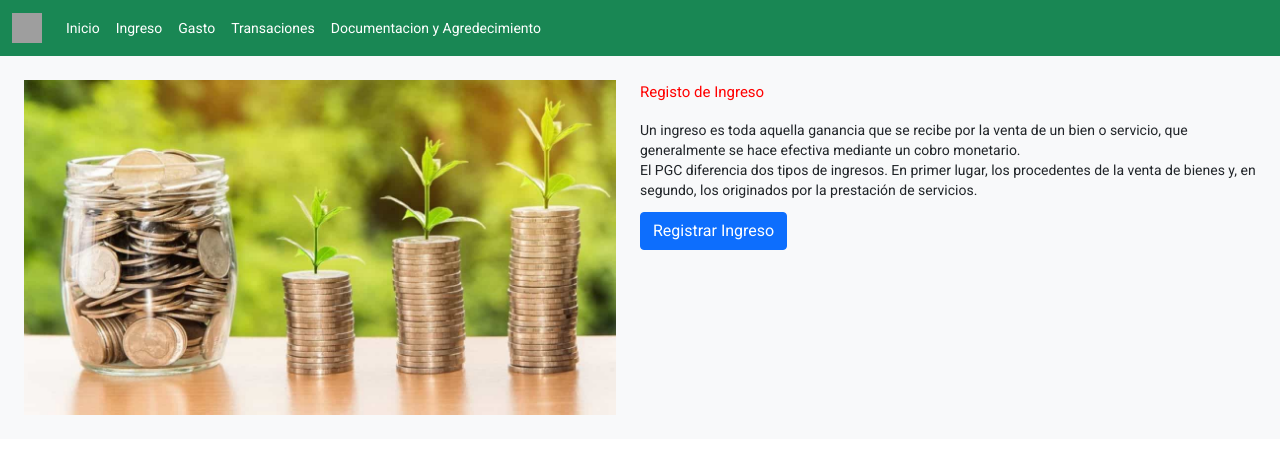
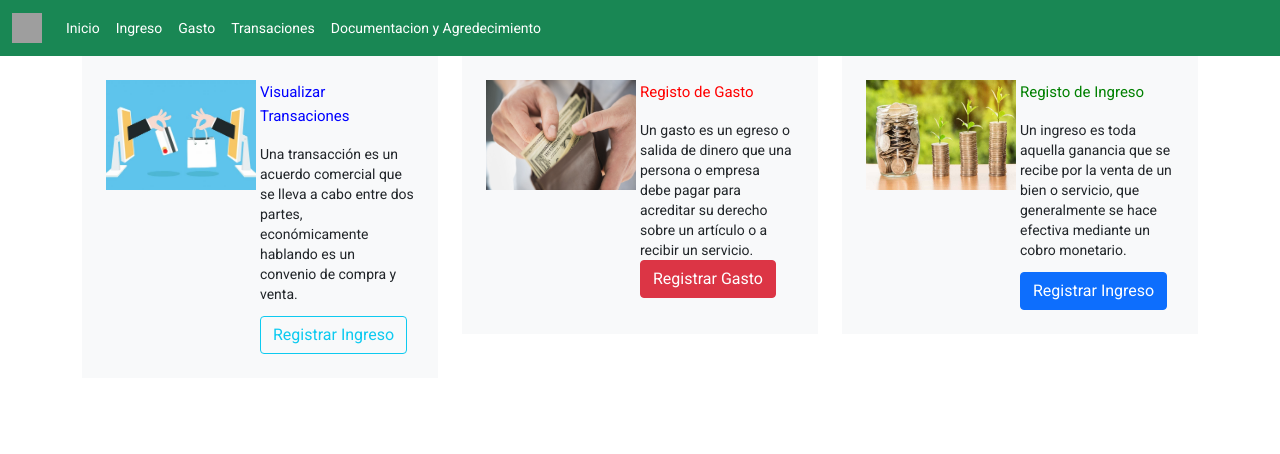
Before and after one commit to informatico32/ProyectoConsumoFinanciero, an Angular app: page /transacciones in a window 1280 px wide. Shown: the top 454 px of the page. Built offline with nearby package versions, Linux system fonts and the light colour scheme; grey boxes are pictures that could not be loaded.

Commit message:
Configuracion de Pagina Home
Configuracion de Pagina Home

```diff
--- a/src/app/app-routing.module.ts
+++ b/src/app/app-routing.module.ts
@@ -9,6 +9,9 @@ const routes: Routes = [
 
   {
     path: 'presupuesto', loadChildren: ()=> import('./reg-gasto-ingreso/reg-gasto-ingreso.module').then(m=> m.RegGastoIngresoModule)
+  },
+  {
+    path: '**', redirectTo :'transacciones'
   }
 
 ];
--- a/src/app/reg-transacion/lista/lista.component.html
+++ b/src/app/reg-transacion/lista/lista.component.html
@@ -1,13 +1,63 @@
-<div class="row g-0 bg-light position-relative my-0">
+
+  <div class="container">
+    <div class="row">
+      <div class="col">
+
+
+<div class="row g-0 bg-light position-relative my-0 ">
+
   <div class="col-md-6 mb-md-0 p-md-4">
-    <img src="../assets/img/ingreso.jpg" class="w-100" alt="...">
+    <img src="../assets/img/transaciones.jpeg" class=""  width="150px" height="110px" alt="...">
   </div>
   <div class="col-md-6 p-4 ps-md-0">
-    <strong><h4 style="color:red  " class="mt-0">Registo de Ingreso</h4></strong>
+    <strong><h4 style="color:blue  " class="mt-0">Visualizar Transaciones</h4></strong>
     <p>
-      Un ingreso es toda aquella ganancia que se recibe por la venta de un bien o servicio, que generalmente se hace efectiva mediante un cobro monetario.<br>
-      El PGC diferencia dos tipos de ingresos. En primer lugar, los procedentes de la venta de bienes y, en segundo, los originados por la prestación de servicios.<br>
+      Una transacción es un acuerdo comercial que se lleva a cabo entre dos partes,<br>
+      económicamente hablando es un convenio de compra y venta.
     </p>
-    <a href="/presupuesto/ingreso" class="stretched-link btn btn-primary">Registrar Ingreso</a>
+    <a href="/presupuesto/tabla-ingreso-gasto" class="stretched-link btn btn-outline-info">Registrar Ingreso</a>
   </div>
-</div>
+
+  </div>
+
+      </div>
+      <div class="col">
+
+        <div class="row g-0 bg-light position-relative my-0 ">
+
+          <div class="col-md-6 mb-md-0 p-md-4">
+            <img src="../assets/img/gasto.jpg" class=""  width="150px" height="110px" alt="...">
+          </div>
+          <div class="col-md-6 p-4 ps-md-0">
+            <strong><h4 style="color:red  " class="mt-0">Registo de Gasto</h4></strong>
+            <p>
+
+              Un gasto es un egreso o salida de dinero que una persona o empresa debe pagar para acreditar su derecho sobre un artículo o a recibir un servicio.<br>
+
+            <a href="/presupuesto/gasto" class="stretched-link btn btn-danger">Registrar Gasto</a>
+          </div>
+
+          </div>
+
+
+
+      </div>
+      <div class="col">
+        <div class="row g-0 bg-light position-relative my-0 ">
+          <div class="col-md-6 mb-md-0 p-md-4">
+            <img src="../assets/img/ingreso.jpg" class=""   width="150px" height="110px"  alt="...">
+          </div>
+          <div class="col-md-6 p-4 ps-md-0">
+            <strong><h4 style="color:green  " class="mt-0">Registo de Ingreso</h4></strong>
+            <p>
+              Un ingreso es toda aquella ganancia que se recibe por la venta de un bien o servicio, que generalmente se hace efectiva mediante un cobro monetario.<br>
+
+            </p>
+            <a href="/presupuesto/ingreso" class="stretched-link btn btn-primary">Registrar Ingreso</a>
+          </div>
+
+        </div>
+
+      </div>
+    </div>
+  </div>
```
Also changed, not shown: src/assets/img/transaciones.jpeg (added).
